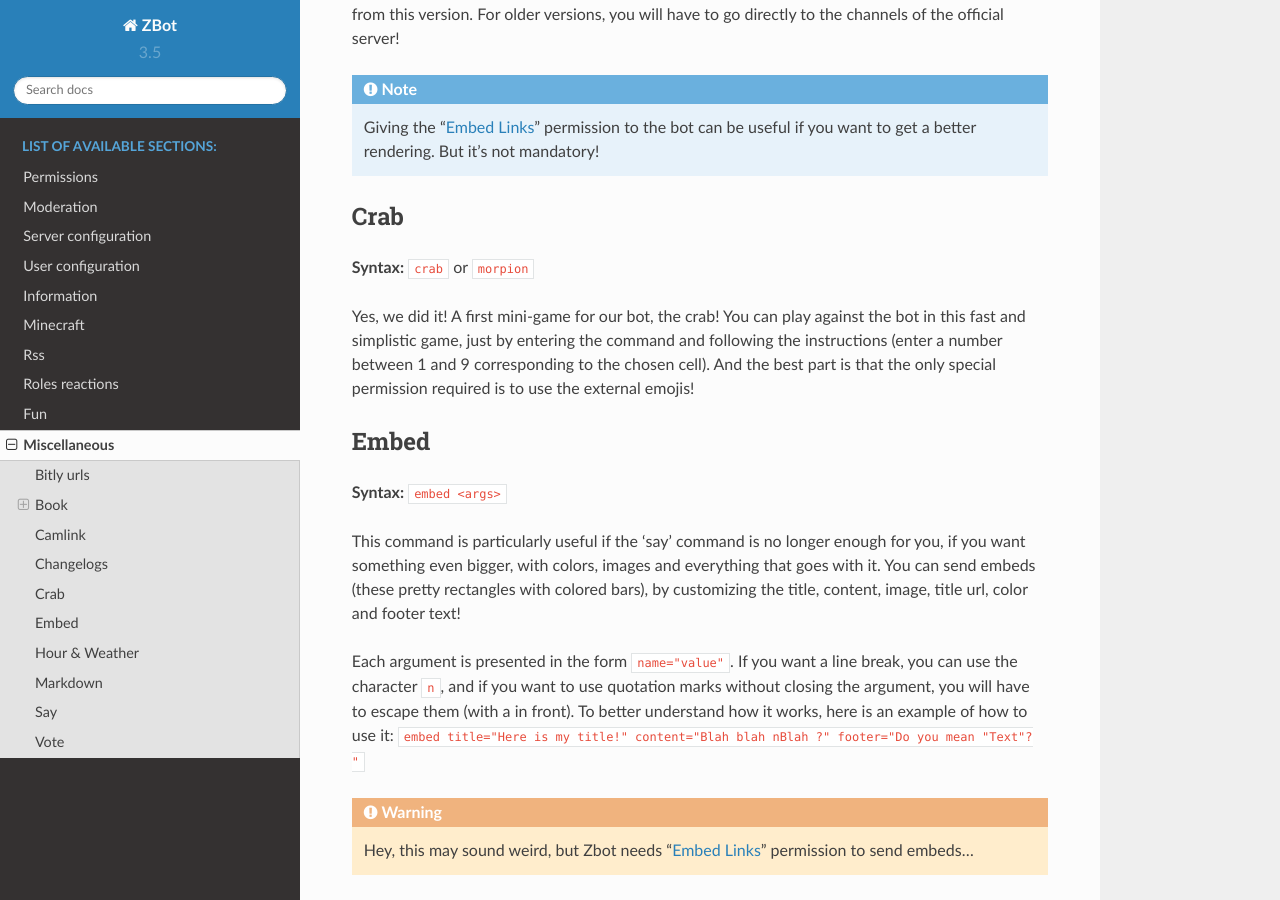
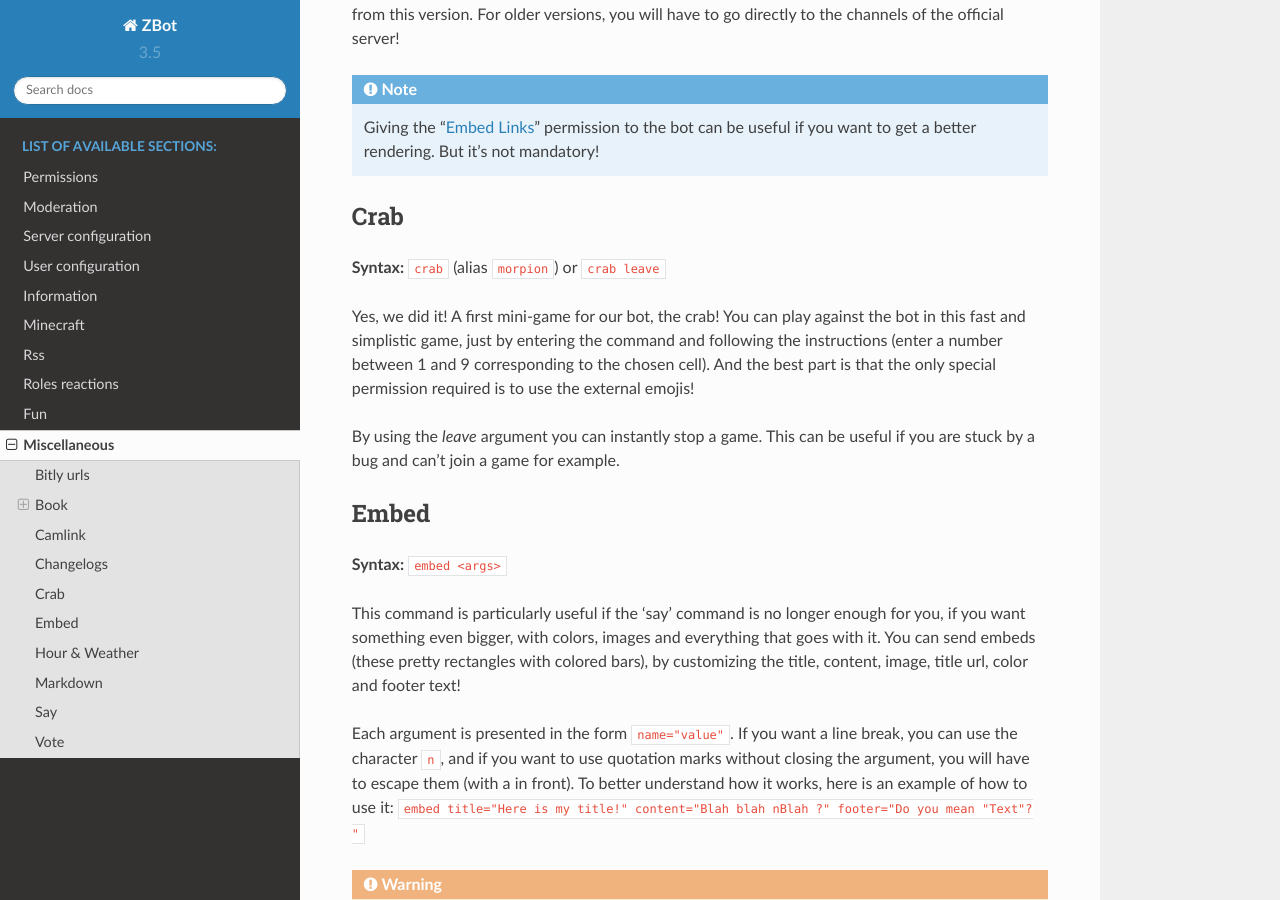
Before and after one commit to Axobot-org/Axobot, a Sphinx documentation site: the page built from docs/miscellaneous.rst, in a window 1280 px wide and 900 px high, scrolled down 1453 px. Built offline with Sphinx 7.4.7 and the Read the Docs theme 2.0.0, drawn with Linux system fonts in a browser that asks for light colours.

Commit message:
[update] remove `leave-crab` and add `crab leave`

```diff
--- a/docs/miscellaneous.rst
+++ b/docs/miscellaneous.rst
@@ -59,9 +59,11 @@
 Crab
 ----
 
-**Syntax:** :code:`crab` or :code:`morpion`
+**Syntax:** :code:`crab` (alias :code:`morpion`) or :code:`crab leave`
 
 Yes, we did it! A first mini-game for our bot, the crab! You can play against the bot in this fast and simplistic game, just by entering the command and following the instructions (enter a number between 1 and 9 corresponding to the chosen cell). And the best part is that the only special permission required is to use the external emojis!
+
+By using the `leave` argument you can instantly stop a game. This can be useful if you are stuck by a bug and can't join a game for example.
 
 
 -----
```
Also changed, not shown: 1 other file.
